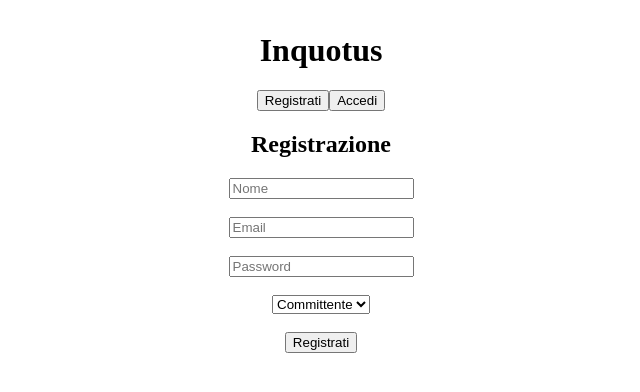
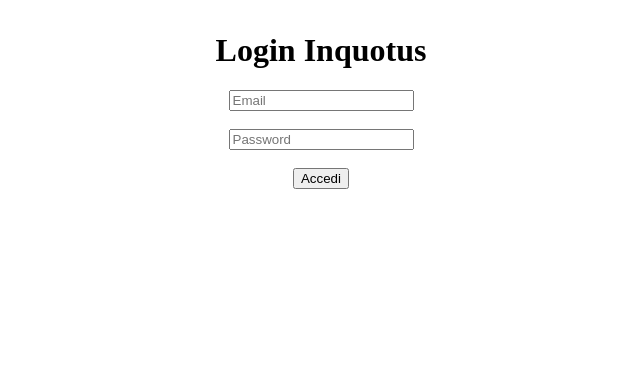
Before and after one commit to Mujyarugamba/inquotus-frontend, a React (Create React App) app: page / in a window 1280 px wide. Shown: the top 392 px of the page, without its empty margins (319-959 px from the left). Built offline with nearby package versions, Linux system fonts and the light colour scheme.

Commit message:
Update App.js

```diff
--- a/src/App.js
+++ b/src/App.js
@@ -2,91 +2,79 @@
 
 function App() {
   const [formData, setFormData] = useState({
-    nome: '',
     email: '',
-    password: '',
-    ruolo: 'committente'
+    password: ''
   });
+
+  const [utente, setUtente] = useState(null);
   const [message, setMessage] = useState('');
-  const [view, setView] = useState('register');
 
   const handleChange = e => {
     setFormData({ ...formData, [e.target.name]: e.target.value });
   };
 
-  const handleRegister = async e => {
+  const handleSubmit = async e => {
     e.preventDefault();
+    setMessage('Accesso in corso...');
     try {
-      const res = await fetch('https://inquotus-backend-auth.onrender.com/api/register', {
+      const res = await fetch('https://inquotus-backend-auth.onrender.com/api/login', {
         method: 'POST',
         headers: { 'Content-Type': 'application/json' },
         body: JSON.stringify(formData)
       });
+
       const data = await res.json();
       if (res.ok) {
-        setMessage('✅ Registrazione completata!');
+        const token = data.token;
+        const payload = JSON.parse(atob(token.split('.')[1])); // Decodifica il JWT
+        const userId = payload.id;
+
+        // Recupera dati utente
+        const userRes = await fetch(`https://inquotus-backend-auth.onrender.com/api/user/${userId}`);
+        const userData = await userRes.json();
+
+        setUtente(userData);
+        setMessage('Login riuscito!');
       } else {
-        setMessage(data.error || '❌ Errore nella registrazione');
+        setMessage(data.error || 'Errore nel login');
       }
-    } catch (error) {
-      setMessage('❌ Errore nel collegamento al backend');
-    }
-  };
-
-  const handleLogin = async e => {
-    e.preventDefault();
-    try {
-      const res = await fetch('https://inquotus-backend-auth.onrender.com/api/login', {
-        method: 'POST',
-        headers: { 'Content-Type': 'application/json' },
-        body: JSON.stringify({ email: formData.email, password: formData.password })
-      });
-      const data = await res.json();
-      if (res.ok) {
-        setMessage('✅ Login riuscito! Token: ' + data.token);
-      } else {
-        setMessage(data.error || '❌ Credenziali errate');
-      }
-    } catch (error) {
-      setMessage('❌ Errore nel collegamento al backend');
+    } catch (err) {
+      console.error(err);
+      setMessage('Errore di rete');
     }
   };
 
   return (
     <div style={{ textAlign: 'center', marginTop: '2rem' }}>
-      <h1>Inquotus</h1>
-      <div style={{ marginBottom: '1rem' }}>
-        <button onClick={() => setView('register')}>Registrati</button>
-        <button onClick={() => setView('login')}>Accedi</button>
-      </div>
-
-      {view === 'register' ? (
+      <h1>Login Inquotus</h1>
+      {!utente ? (
         <>
-          <h2>Registrazione</h2>
-          <form onSubmit={handleRegister}>
-            <input name="nome" placeholder="Nome" onChange={handleChange} required /><br /><br />
-            <input name="email" placeholder="Email" type="email" onChange={handleChange} required /><br /><br />
-            <input name="password" placeholder="Password" type="password" onChange={handleChange} required /><br /><br />
-            <select name="ruolo" onChange={handleChange} value={formData.ruolo}>
-              <option value="committente">Committente</option>
-              <option value="esecutore">Esecutore</option>
-              <option value="tecnico">Tecnico</option>
-            </select><br /><br />
-            <button type="submit">Registrati</button>
+          <form onSubmit={handleSubmit}>
+            <input
+              name="email"
+              placeholder="Email"
+              type="email"
+              onChange={handleChange}
+              required
+            /><br /><br />
+            <input
+              name="password"
+              placeholder="Password"
+              type="password"
+              onChange={handleChange}
+              required
+            /><br /><br />
+            <button type="submit">Accedi</button>
           </form>
+          <p>{message}</p>
         </>
       ) : (
-        <>
-          <h2>Login</h2>
-          <form onSubmit={handleLogin}>
-            <input name="email" placeholder="Email" type="email" onChange={handleChange} required /><br /><br />
-            <input name="password" placeholder="Password" type="password" onChange={handleChange} required /><br /><br />
-            <button type="submit">Accedi</button>
-          </form>
-        </>
+        <div>
+          <h2>Benvenuto, {utente.nome}!</h2>
+          <p>Email: {utente.email}</p>
+          <p>Ruolo: {utente.ruolo}</p>
+        </div>
       )}
-
-      <p>{message}</p>
     </div>
   );
 }
```
